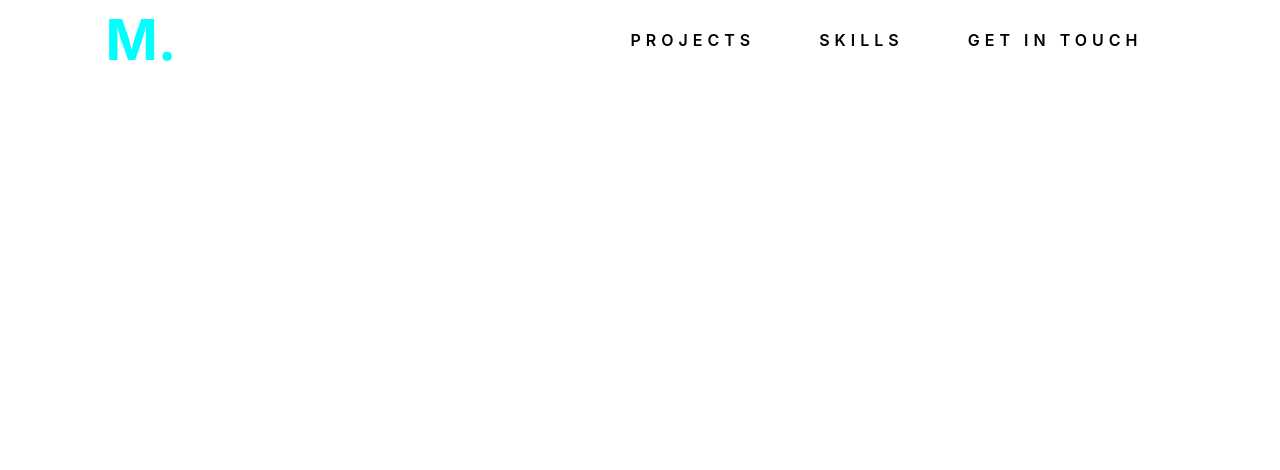
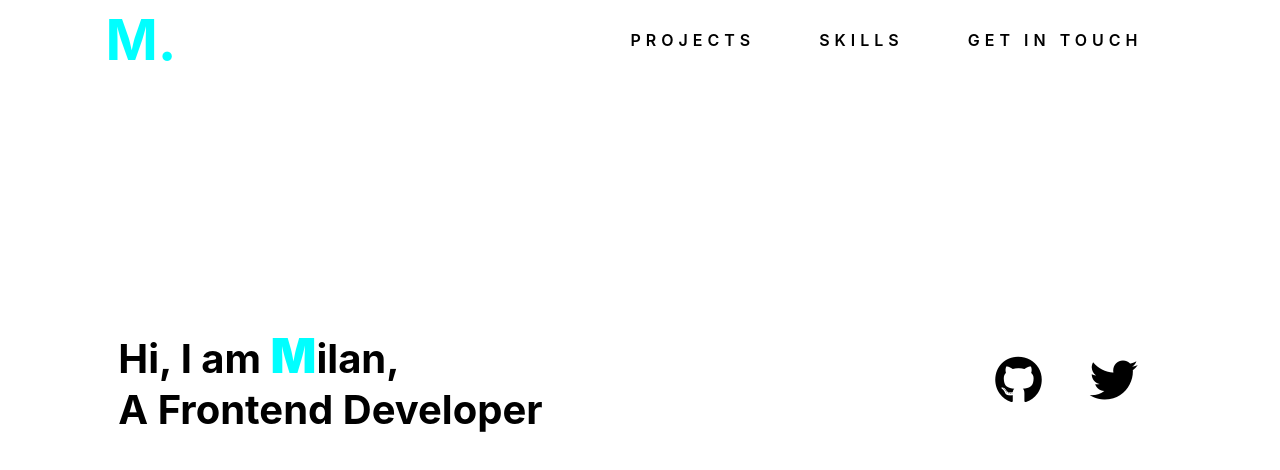
Before and after one commit to Lane876/portfolioReact, a React (Create React App) app: page / in a window 1280 px wide. Shown: the top 470 px of the page. Built offline with nearby package versions, Linux system fonts and the light colour scheme.

Commit message:
home.component

```diff
--- a/src/App.js
+++ b/src/App.js
@@ -33,7 +33,8 @@ function App() {
     <div className="App">
       <IntroOverlay />
       <Navbar />
-      <Route exact path="/home" component={Home} />
+      <Home />
+      {/* <Route exact path="/home" component={Home} /> */}
       <Switch>
         <Route path="/skills" component={Skills} />
         <Route path="/projects" component={Projects} />
```
